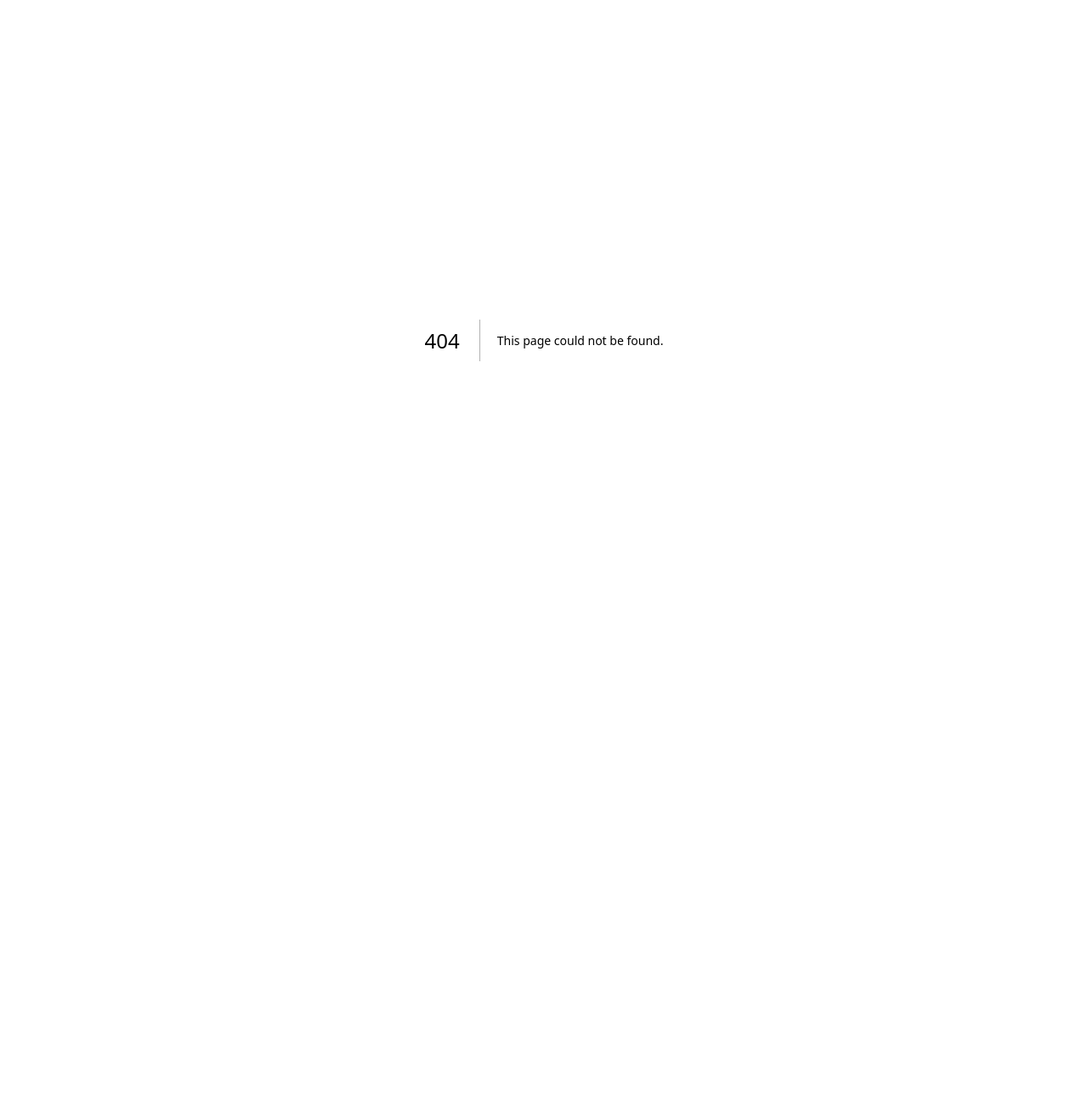
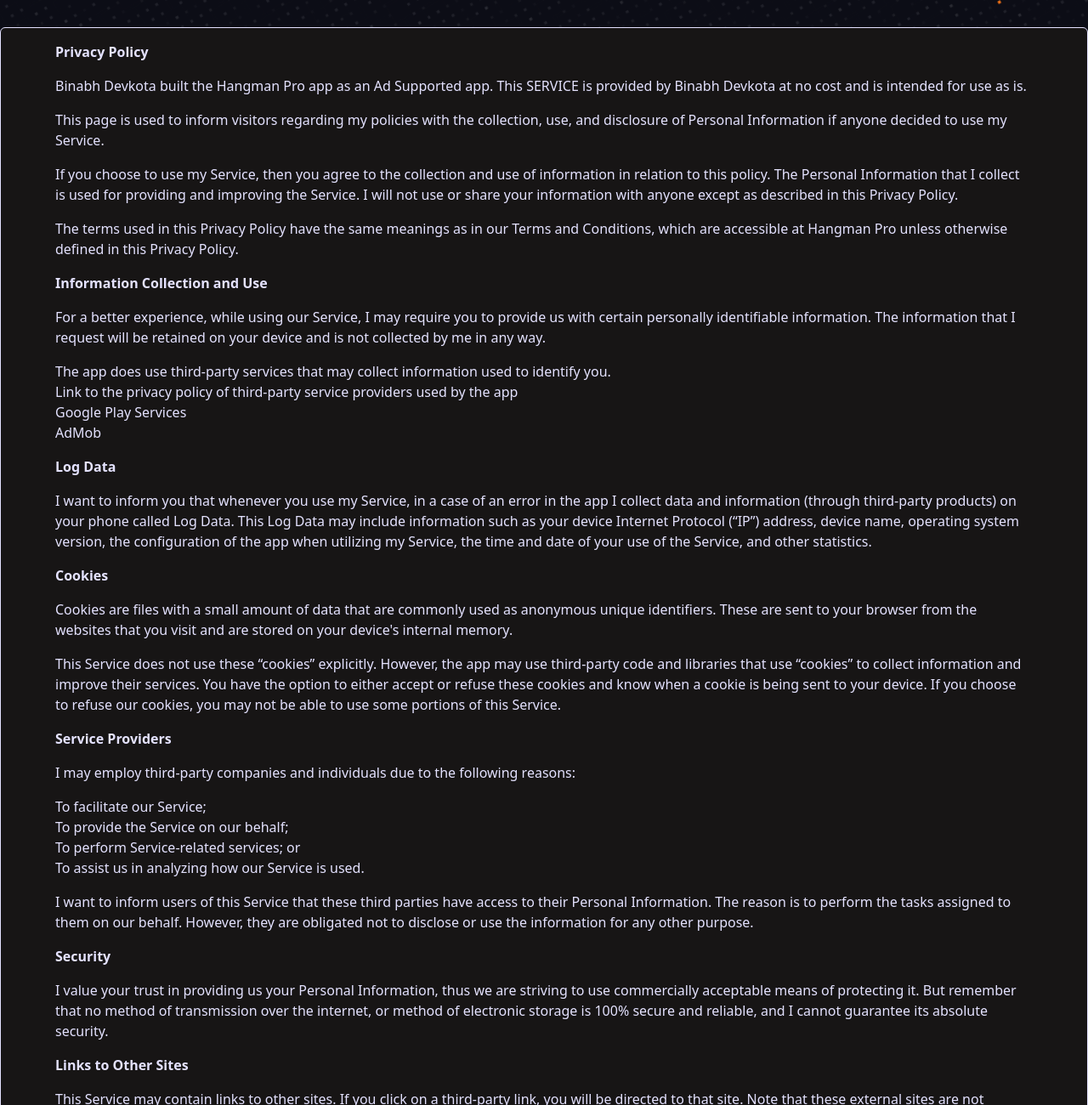
Before and after one commit to Binabh/binabh-site, a Next.js app: page /privacy-policy/hangman in a window 1280 px wide. Before the commit this address had no page. Shown: the top 1300 px of the page at 85% size. Before the commit the page ends 800 px from the top, so only its background shows below. Built offline with nearby package versions, Linux system fonts and the light colour scheme; a small style sheet from the web is missing.

Commit message:
add privacy policy forhangman

```diff
--- /dev/null
+++ b/pages/privacy-policy/hangman/index.js
@@ -0,0 +1,192 @@
+import React from "react";
+
+function HangmanPrivacyPolicy() {
+  return (
+    <div className="container mx-auto py-8">
+      <article className=" bg-github-black border border-white px-4 md:px-16 py-4 rounded-md flex flex-col gap-4">
+        <strong>Privacy Policy</strong>{" "}
+        <p>
+          Binabh Devkota built the Hangman Pro app as an Ad Supported app. This
+          SERVICE is provided by Binabh Devkota at no cost and is intended for
+          use as is.
+        </p>{" "}
+        <p>
+          This page is used to inform visitors regarding my policies with the
+          collection, use, and disclosure of Personal Information if anyone
+          decided to use my Service.
+        </p>{" "}
+        <p>
+          If you choose to use my Service, then you agree to the collection and
+          use of information in relation to this policy. The Personal
+          Information that I collect is used for providing and improving the
+          Service. I will not use or share your information with anyone except
+          as described in this Privacy Policy.
+        </p>{" "}
+        <p>
+          The terms used in this Privacy Policy have the same meanings as in our
+          Terms and Conditions, which are accessible at Hangman Pro unless
+          otherwise defined in this Privacy Policy.
+        </p>{" "}
+        <p>
+          <strong>Information Collection and Use</strong>
+        </p>{" "}
+        <p>
+          For a better experience, while using our Service, I may require you to
+          provide us with certain personally identifiable information. The
+          information that I request will be retained on your device and is not
+          collected by me in any way.
+        </p>{" "}
+        <div>
+          <p>
+            The app does use third-party services that may collect information
+            used to identify you.
+          </p>{" "}
+          <p>
+            Link to the privacy policy of third-party service providers used by
+            the app
+          </p>{" "}
+          <ul>
+            <li>
+              <a
+                href="https://www.google.com/policies/privacy/"
+                target="_blank"
+                rel="noopener noreferrer"
+              >
+                Google Play Services
+              </a>
+            </li>
+            <li>
+              <a
+                href="https://support.google.com/admob/answer/6128543?hl=en"
+                target="_blank"
+                rel="noopener noreferrer"
+              >
+                AdMob
+              </a>
+            </li>
+          </ul>
+        </div>{" "}
+        <p>
+          <strong>Log Data</strong>
+        </p>{" "}
+        <p>
+          I want to inform you that whenever you use my Service, in a case of an
+          error in the app I collect data and information (through third-party
+          products) on your phone called Log Data. This Log Data may include
+          information such as your device Internet Protocol (“IP”) address,
+          device name, operating system version, the configuration of the app
+          when utilizing my Service, the time and date of your use of the
+          Service, and other statistics.
+        </p>{" "}
+        <p>
+          <strong>Cookies</strong>
+        </p>{" "}
+        <p>
+          Cookies are files with a small amount of data that are commonly used
+          as anonymous unique identifiers. These are sent to your browser from
+          the websites that you visit and are stored on your device&apos;s
+          internal memory.
+        </p>{" "}
+        <p>
+          This Service does not use these “cookies” explicitly. However, the app
+          may use third-party code and libraries that use “cookies” to collect
+          information and improve their services. You have the option to either
+          accept or refuse these cookies and know when a cookie is being sent to
+          your device. If you choose to refuse our cookies, you may not be able
+          to use some portions of this Service.
+        </p>{" "}
+        <p>
+          <strong>Service Providers</strong>
+        </p>{" "}
+        <p>
+          I may employ third-party companies and individuals due to the
+          following reasons:
+        </p>{" "}
+        <ul>
+          <li>To facilitate our Service;</li>{" "}
+          <li>To provide the Service on our behalf;</li>{" "}
+          <li>To perform Service-related services; or</li>{" "}
+          <li>To assist us in analyzing how our Service is used.</li>
+        </ul>{" "}
+        <p>
+          I want to inform users of this Service that these third parties have
+          access to their Personal Information. The reason is to perform the
+          tasks assigned to them on our behalf. However, they are obligated not
+          to disclose or use the information for any other purpose.
+        </p>{" "}
+        <p>
+          <strong>Security</strong>
+        </p>{" "}
+        <p>
+          I value your trust in providing us your Personal Information, thus we
+          are striving to use commercially acceptable means of protecting it.
+          But remember that no method of transmission over the internet, or
+          method of electronic storage is 100% secure and reliable, and I cannot
+          guarantee its absolute security.
+        </p>{" "}
+        <p>
+          <strong>Links to Other Sites</strong>
+        </p>{" "}
+        <p>
+          This Service may contain links to other sites. If you click on a
+          third-party link, you will be directed to that site. Note that these
+          external sites are not operated by me. Therefore, I strongly advise
+          you to review the Privacy Policy of these websites. I have no control
+          over and assume no responsibility for the content, privacy policies,
+          or practices of any third-party sites or services.
+        </p>{" "}
+        <p>
+          <strong>Children&apos;s Privacy</strong>
+        </p>{" "}
+        <div>
+          <p>
+            These Services do not address anyone under the age of 13. I do not
+            knowingly collect personally identifiable information from children
+            under 13 years of age. In the case I discover that a child under 13
+            has provided me with personal information, I immediately delete this
+            from our servers. If you are a parent or guardian and you are aware
+            that your child has provided us with personal information, please
+            contact me so that I will be able to do the necessary actions.
+          </p>
+        </div>{" "}
+        <p>
+          <strong>Changes to This Privacy Policy</strong>
+        </p>{" "}
+        <p>
+          I may update our Privacy Policy from time to time. Thus, you are
+          advised to review this page periodically for any changes. I will
+          notify you of any changes by posting the new Privacy Policy on this
+          page.
+        </p>{" "}
+        <p>This policy is effective as of 2023-07-18</p>{" "}
+        <p>
+          <strong>Contact Us</strong>
+        </p>{" "}
+        <p>
+          If you have any questions or suggestions about my Privacy Policy, do
+          not hesitate to contact me at binabhdevkota@gmail.com.
+        </p>{" "}
+        <p>
+          This privacy policy page was created at{" "}
+          <a
+            href="https://privacypolicytemplate.net"
+            target="_blank"
+            rel="noopener noreferrer"
+          >
+            privacypolicytemplate.net{" "}
+          </a>
+          and modified/generated by{" "}
+          <a
+            href="https://app-privacy-policy-generator.nisrulz.com/"
+            target="_blank"
+            rel="noopener noreferrer"
+          >
+            App Privacy Policy Generator
+          </a>
+        </p>
+      </article>
+    </div>
+  );
+}
+
+export default HangmanPrivacyPolicy;
```
